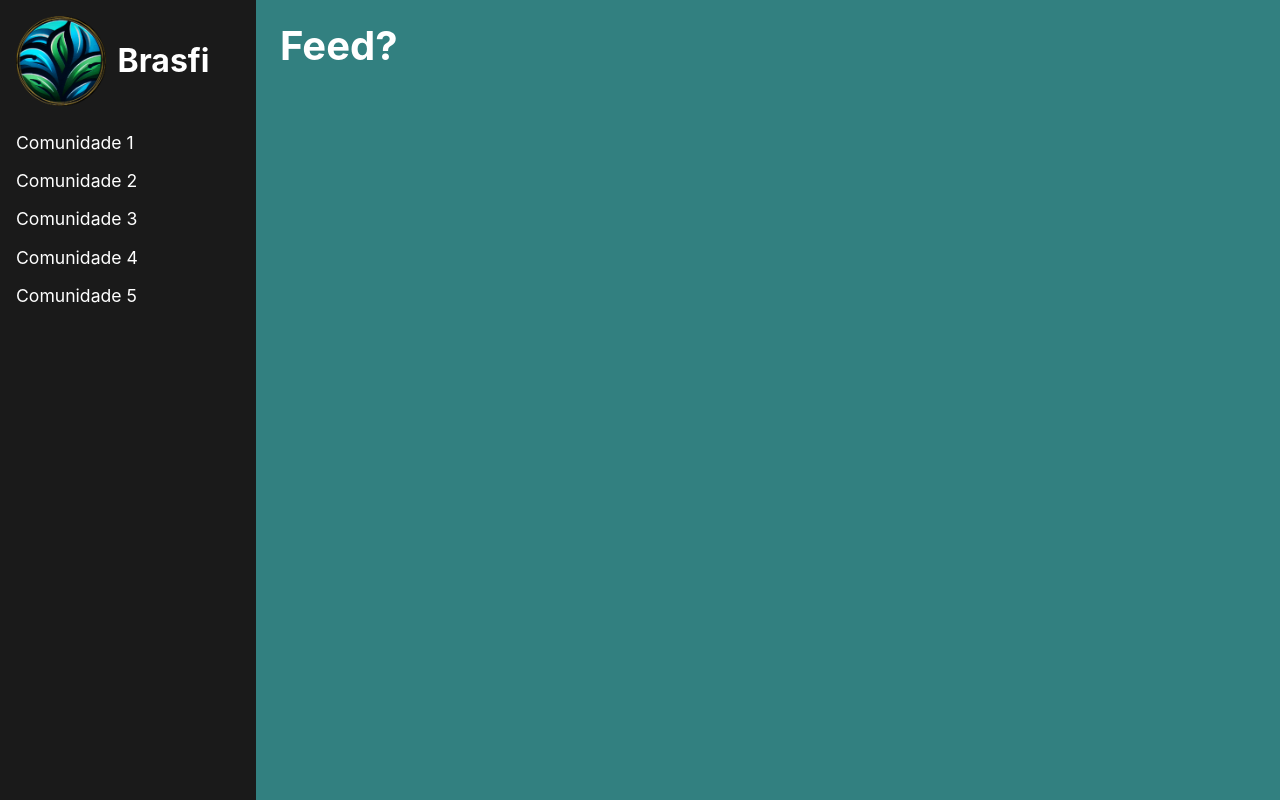
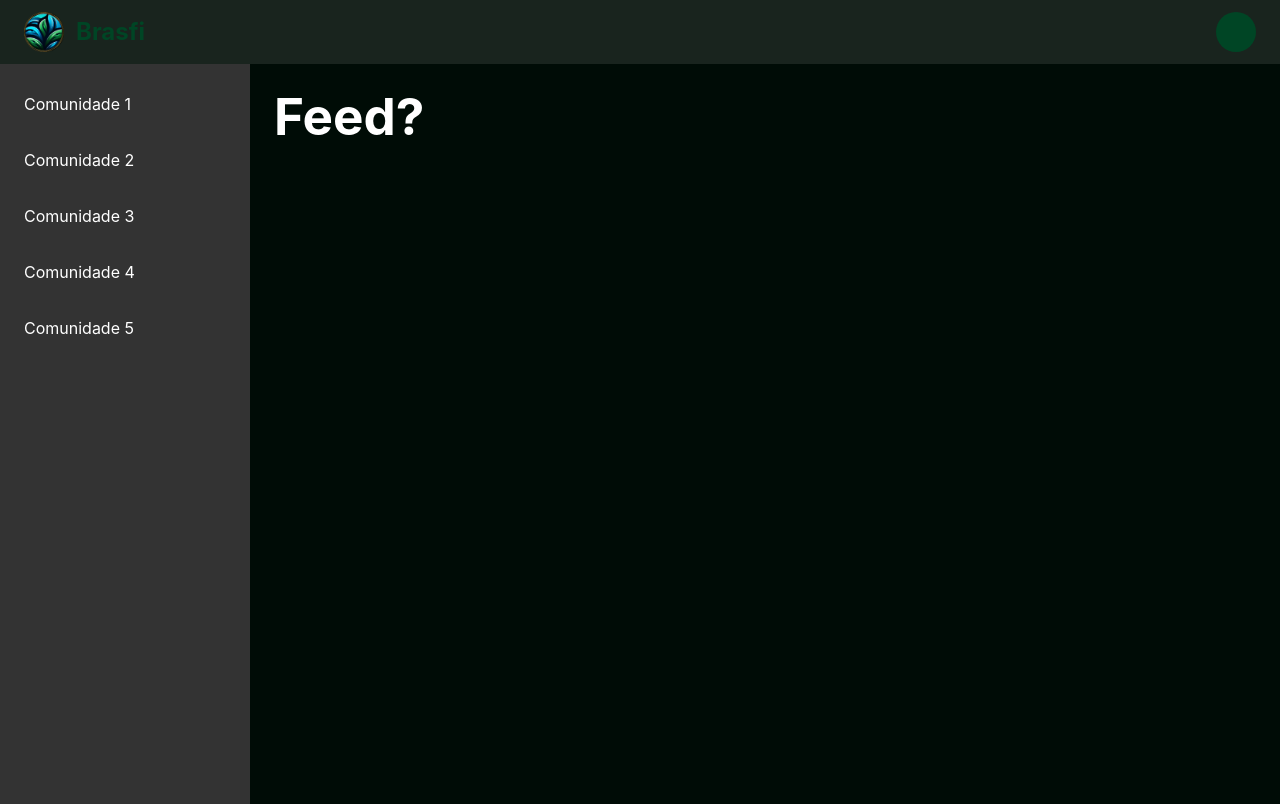
Before and after one commit to davimqz/Projeto-BRASFI, a React (Vite) app in the folder app-brasfi-frontend/: page /home in a window 1280 px wide. Built offline with nearby package versions, Linux system fonts and the light colour scheme.

Commit message:
[Add] Paleta de cores e esqueleto do avatar do usuário que redireciona para o seu Perfil pessoal

```diff
--- a/app-brasfi-frontend/src/pages/Home.tsx
+++ b/app-brasfi-frontend/src/pages/Home.tsx
@@ -1,16 +1,33 @@
 import logo from '../assets/round_logo.png';
 import '../styles/global.css'; // Importando estilos globais
 import '../styles/home.css';   // Importando estilos específicos da Home
+import { Link } from 'react-router-dom'; // Importar Link
 
 export default function Home() {
   return (
     <div className="home-container">
+      {/* Header Superior */}
+      <header className="top-header">
+        <div className="logo-container-header">
+          <img src={logo} alt="Logo Brasfi" className="logo-header" />
+          <h2 className="logo-name-header">Brasfi</h2>
+        </div>
+        <Link to="/profile" className="avatar-link">
+          <div className="avatar-placeholder">
+            {/* Pode ser uma imagem de avatar ou iniciais do usuário no futuro */}
+          </div>
+        </Link>
+      </header>
+
+      <div className="main-content-area"> {/* Novo container para sidebar e content */}
         <div className="sidebar">
-        {/* Cabeçalho: logo + nome */}
+          {/* Cabeçalho: logo + nome - Removido daqui, movido para o top-header */}
+          {/*
           <div className="logo-container">
             <img src={logo} alt="Logo da Empresa" className="logo" />
             <h2 className="logo-name">Brasfi</h2>
           </div>
+          */}
 
           {/* Lista de comunidades */}
           <ul className="community-list">
@@ -27,5 +44,6 @@ export default function Home() {
           <h1 className="header">Feed?</h1>
         </div>
       </div>
+    </div>
   );
 }
--- /dev/null
+++ b/app-brasfi-frontend/src/pages/Profile/ProfilePage.tsx
@@ -0,0 +1,41 @@
+import React from 'react';
+import '../../styles/global.css'; // Pode ser útil para estilos globais
+
+// Define um estilo básico para o container da página de perfil
+const profilePageStyle: React.CSSProperties = {
+  display: 'flex',
+  flexDirection: 'column',
+  alignItems: 'center',
+  justifyContent: 'center',
+  minHeight: 'calc(100vh - 60px)', // Ajustar '60px' se a altura do seu header for diferente
+  padding: '2rem',
+  backgroundColor: 'var(--dark, #1a1a1a)', // Usando variável de cor com fallback
+  color: 'var(--white, #ffffff)', // Usando variável de cor com fallback
+};
+
+const headingStyle: React.CSSProperties = {
+  fontSize: '2rem',
+  marginBottom: '1rem',
+  color: 'var(--primary, #3498db)', // Usando variável de cor com fallback
+};
+
+const placeholderTextStyle: React.CSSProperties = {
+  fontSize: '1.2rem',
+  textAlign: 'center',
+};
+
+const ProfilePage: React.FC = () => {
+  return (
+    <div style={profilePageStyle}>
+      <h1 style={headingStyle}>Página de Perfil</h1>
+      <p style={placeholderTextStyle}>
+        Conteúdo do perfil do usuário será exibido aqui.
+        <br />
+        (Em construção)
+      </p>
+      {/* Adicionar mais elementos e lógica aqui no futuro */}
+    </div>
+  );
+};
+
+export default ProfilePage;
--- a/app-brasfi-frontend/src/router/index.tsx
+++ b/app-brasfi-frontend/src/router/index.tsx
@@ -2,6 +2,7 @@ import { createBrowserRouter, RouterProvider } from 'react-router-dom';
 import { Login } from '../pages/auth/Login';
 import { Register } from '../pages/auth/Register';
 import Home from '../pages/Home';
+import ProfilePage from '../pages/Profile/ProfilePage';
 
 const router = createBrowserRouter([
   {
@@ -19,6 +20,10 @@ const router = createBrowserRouter([
   {
     path: '/home',
     element: <Home />
+  },
+  {
+    path: '/profile',
+    element: <ProfilePage />
   }
 ]);
 
--- a/app-brasfi-frontend/src/styles/home.css
+++ b/app-brasfi-frontend/src/styles/home.css
@@ -1,72 +1,118 @@
 /* styles/home.css */
 
-/* Estilos específicos da página Home */
+/* Estilos para Home.tsx */
+
+/* Estilos para o novo header em Home.tsx */
+.top-header {
+  display: flex;
+  justify-content: space-between;
+  align-items: center;
+  padding: 0.75rem 1.5rem; /* Ajuste o padding conforme necessário */
+  background-color: var(--secondary, #2c3e50); /* Cor de fallback se a variável não estiver definida */
+  color: var(--white, #ffffff);
+  width: 100%;
+  box-sizing: border-box;
+  position: sticky; /* Para manter o header no topo ao rolar */
+  top: 0;
+  z-index: 1000; /* Para garantir que fique acima de outros conteúdos */
+}
+
+.logo-container-header {
+  display: flex;
+  align-items: center;
+}
+
+.logo-header {
+  height: 40px; /* Ajuste o tamanho conforme necessário */
+  margin-right: 0.75rem;
+}
+
+.logo-name-header {
+  font-size: 1.5rem; /* Ajuste o tamanho conforme necessário */
+  font-weight: bold;
+  color: var(--primary, #3498db); /* Cor de fallback */
+}
+
+.avatar-link {
+  text-decoration: none;
+}
+
+.avatar-placeholder {
+  width: 40px; /* Tamanho do avatar */
+  height: 40px; /* Tamanho do avatar */
+  border-radius: 50%; /* Para forma circular */
+  background-color: var(--primary, #3498db); /* Cor de fallback */
+  display: flex;
+  justify-content: center;
+  align-items: center;
+  color: var(--white, #ffffff);
+  font-weight: bold;
+  cursor: pointer;
+  /* border: 2px solid var(--white); */ /* Opcional: borda branca */
+}
+
+/* Ajustes para o home-container e main-content-area */
 .home-container {
   display: flex;
-  width: 100vw;
-  height: 100vh;
-  background-color: rgb(50, 128, 128);
+  flex-direction: column;
+  min-height: 100vh;
+  background-color: var(--dark, #1a1a1a); /* Cor de fallback */
 }
 
-/* Barra lateral */
-.sidebar {
-  width: 20%;
-  height: 100vh;
-  background-color: #1a1a1a;
-  color: white;
+.main-content-area {
   display: flex;
-  flex-direction: column;
-  padding: 16px; /* Adiciona espaço interno consistente */
-  box-sizing: border-box;
+  flex-grow: 1; /* Para ocupar o espaço restante abaixo do header */
+  /* Se o header for sticky, pode ser necessário um padding-top aqui igual à altura do header */
+  /* padding-top: 60px; */ /* Exemplo, ajuste conforme a altura real do seu .top-header */
 }
 
-/* Cabeçalho com logo e nome */
-.logo-container {
-  display: flex;
-  align-items: center;
-  margin-bottom: 24px; /* Espaço entre logo e lista */
+.sidebar {
+  width: 250px;
+  background-color: var(--secondary-light, #333333); /* Cor de fallback */
+  padding: 1rem;
+  color: var(--white, #ffffff);
+  height: calc(100vh - 60px); /* Exemplo: altura total menos altura do header. Ajuste 60px se necessário */
+  overflow-y: auto; /* Para scroll na sidebar se o conteúdo for grande */
 }
 
-/* Imagem da logo */
-.logo {
-  width: 7vw;
-  height: auto;
-  object-fit: contain;
-  margin-right: 12px; /* Aproxima o nome da logo */
-}
-
-/* Nome da empresa */
-.logo-name {
-  font-size: 2rem;
-  font-weight: bold;
-  white-space: nowrap;
-}
-
-/* Lista de comunidades */
 .community-list {
-  list-style-type: none;
+  list-style: none;
   padding: 0;
   margin: 0;
-  font-size: 1.1rem;
 }
 
 .community-item {
-  margin-bottom: 12px;
+  padding: 0.75rem 0.5rem;
+  margin-bottom: 0.5rem;
+  border-radius: 4px;
   cursor: pointer;
+  transition: background-color 0.2s ease-in-out;
 }
 
 .community-item:hover {
-  color: #d1d5db;
+  background-color: var(--primary-darker, #2980b9); /* Defina --primary-darker ou use uma cor escura */
 }
 
-/* Conteúdo principal */
 .content {
-  padding: 24px;
+  flex-grow: 1;
+  padding: 1.5rem;
+  color: var(--white, #ffffff);
+  /* overflow-y: auto; */ /* Se o conteúdo principal também precisar de scroll */
 }
 
-/* Título */
-.header {
-  font-size: 2.5rem;
-  font-weight: bold;
-  margin-bottom: 16px;
+.content .header {
+  color: var(--white, #ffffff);
+  margin-top: 0; /* Reset margin se necessário */
 }
+
+/* Adicione estas variáveis ao seu global.css ou index.css se ainda não estiverem lá */
+/*
+:root {
+  --primary: #3498db;  // Azul como exemplo
+  --secondary: #2c3e50; // Azul escuro/cinza como exemplo
+  --dark: #1a1a1a;     // Cinza bem escuro como exemplo
+  --white: #ffffff;
+  --secondary-light: #333333; // Cinza para sidebar
+  --primary-darker: #2980b9; // Azul mais escuro para hover
+}
+*/
```
Lines whose indentation alone changed are shown as unchanged.
